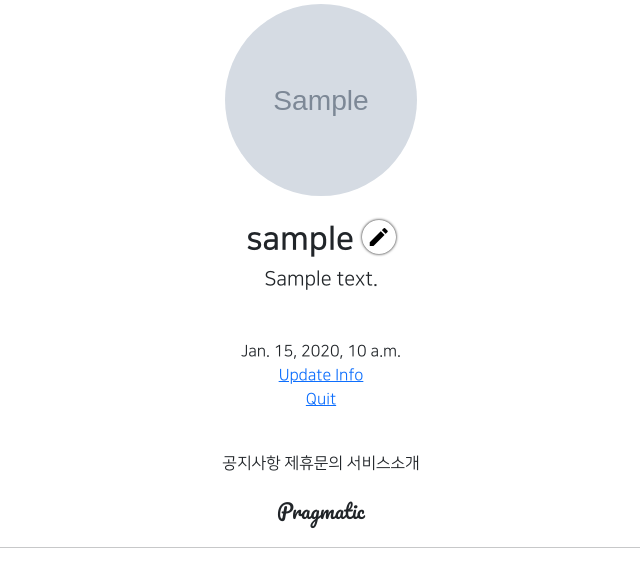
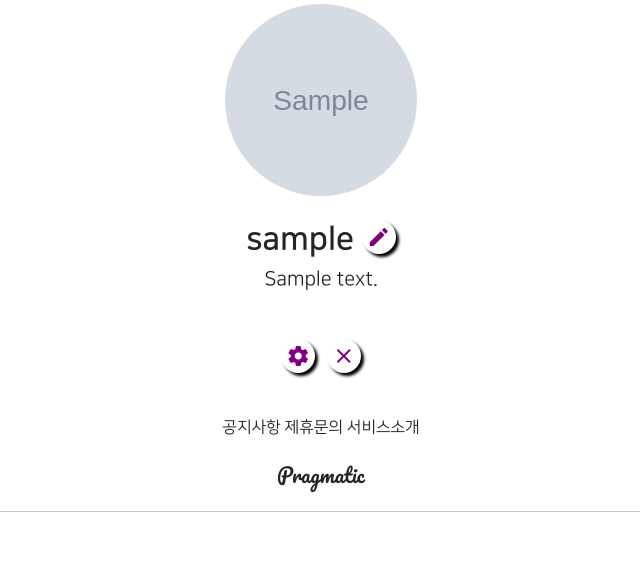
Before and after one commit to namvandy/gi_6, a Django app: page /accounts/detail/1 in a window 1280 px wide. Shown: the part 269-833 px from the top of the page, without its empty margins (319-959 px from the left). After the commit the page ends 781 px from the top, so only its background shows below. Run offline with Django 3.2, Linux system fonts and the light colour scheme; a user stored in the database is signed in; tables that the repository leaves empty hold one stand-in row (values such as "Sample post"); grey boxes marked "Sample" are stand-in pictures; parts of the project's set-up code (start-up, migrations or seed data) failed here and were passed over; some libraries are stand-ins or nearby versions.

Commit message:
7/29 5th commit use material icons link accountapp-detail.html-update, delete

```diff
--- a/accountapp/templates/accountapp/detail.html
+++ b/accountapp/templates/accountapp/detail.html
@@ -27,19 +27,19 @@
             </h2>
             {% endif %}
         </div>
-        <div>
-            {{ target_user.date_joined }}
-        </div>
+{#        <div>#}
+{#            {{ target_user.date_joined }}#}
+{#        </div>#}
 
         {% if user == target_user %}
         <div>
-            <a href="{% url 'accountapp:update' pk=target_user.pk %}">
-                Update Info
+            <a href="{% url 'accountapp:update' pk=target_user.pk %}"
+                class="material-icons round_button mx-1">
+                settings
             </a>
-        </div>
-        <div>
-            <a href="{% url 'accountapp:delete' pk=target_user.pk %}">
-                Quit
+            <a href="{% url 'accountapp:delete' pk=target_user.pk %}"
+                class="material-icons round_button mx-1">
+                close
             </a>
         </div>
         {% endif %}
--- a/static/base.css
+++ b/static/base.css
@@ -28,13 +28,13 @@
 }
 
 .round_button{
-    color:black;
+    color:purple;
     text-decoration: none; /*밑줄없어짐*/
-    box-shadow: 0 0 3px black; /*그림자의위치 그림자의크기 그림자의색깔 */
+    box-shadow: 3px 3px 3px black; /*그림자의위치 그림자의크기 그림자의색깔 */
     border-radius: 20rem;
     padding: .3rem;
 }
 
 .round_button:hover{ /*마우스를 올려놓을 때*/
-    color:dimgrey;
+    color:lightpink;
 }
```
